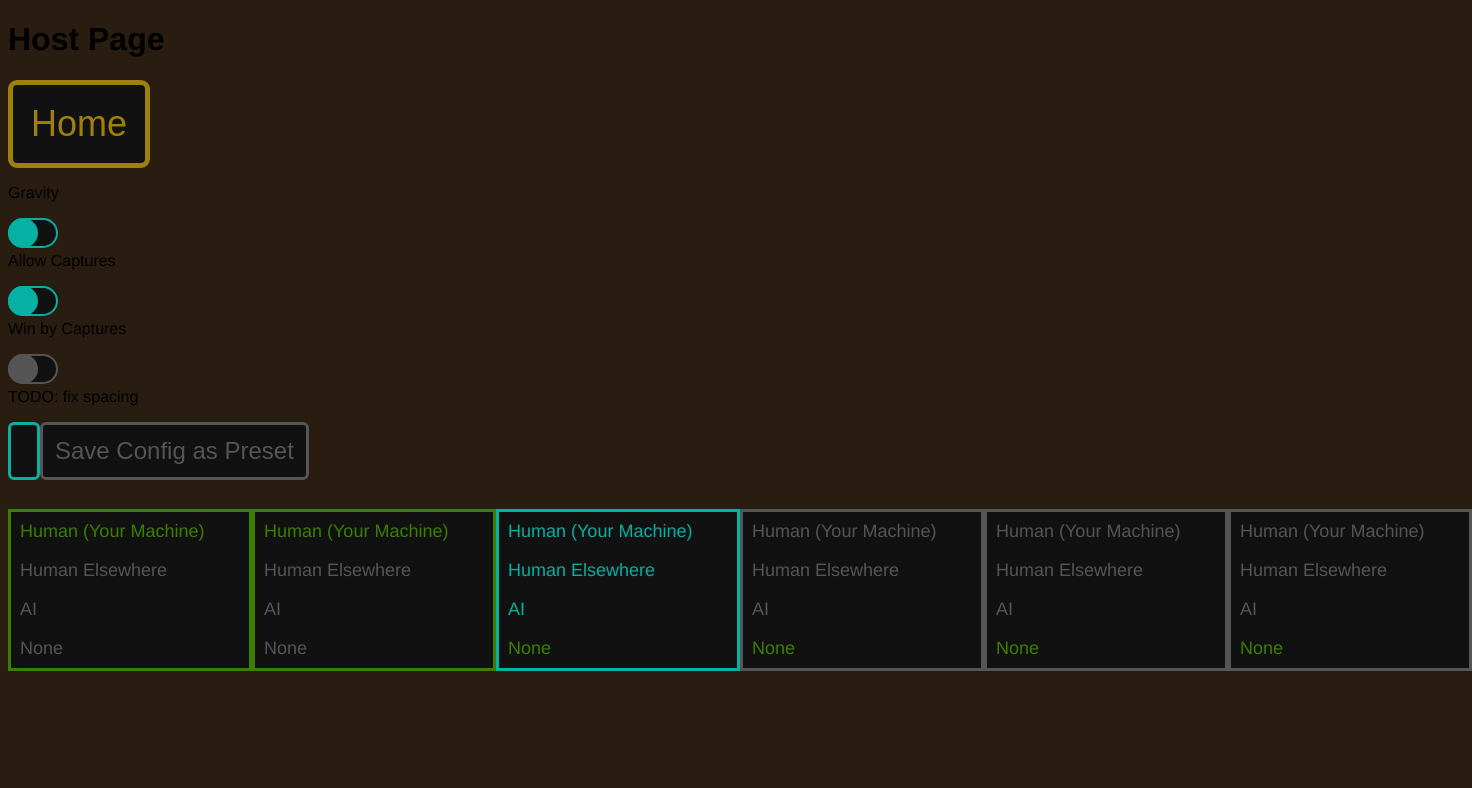
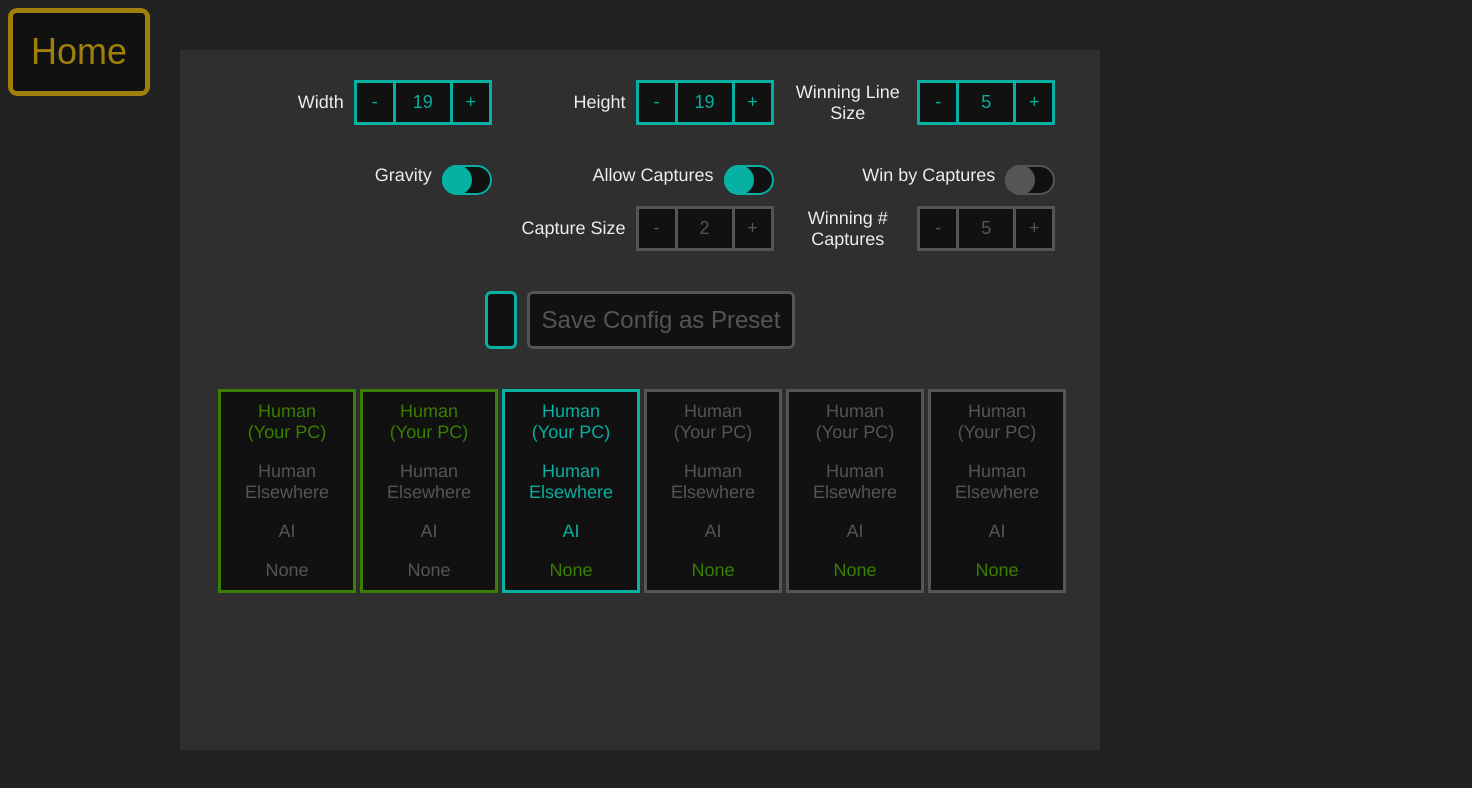
Before and after one commit to JustusHibshman/line-games, an Angular app in the folder client/: page /host in a window 1280 px wide. Shown: the top 788 px of the page, 1472 px wide, since content can reach past the window. Built offline with nearby package versions, Linux system fonts and the light colour scheme.

Commit message:
Placed many components on the host page

```diff
--- a/client/src/app/components/player-type-selector/player-type-selector.component.html
+++ b/client/src/app/components/player-type-selector/player-type-selector.component.html
@@ -2,7 +2,7 @@
     <div>
         <input type="radio" id="localHuman {{ formID() }}"   [name]="formID()"
             (change)="setValue(0)" [checked]="choice() == 0" [disabled]="disable()" >
-        <label for="localHuman {{ formID() }}" class="{{ lhc() }}" >Human (Your Machine)</label>
+        <label for="localHuman {{ formID() }}" class="{{ lhc() }}" >Human<br/>(Your PC)</label>
     </div>
     <div>
         <input type="radio" id="distantHuman {{ formID() }}" [name]="formID()"
--- a/client/src/app/components/player-type-selector/player-type-selector.component.scss
+++ b/client/src/app/components/player-type-selector/player-type-selector.component.scss
@@ -25,7 +25,7 @@ label {
     display: block;
     padding: 9px;
 
-    width: 220px;
+    width: 114px;
     background-color: #111111;
     font-size: 18px;
 }
--- a/client/src/app/components/toggle-switch/toggle-switch.component.html
+++ b/client/src/app/components/toggle-switch/toggle-switch.component.html
@@ -2,4 +2,5 @@
     <input type="checkbox" class="slider" [(ngModel)]="value" [disabled]="disable()" >
     <span class="slider"></span>
     <span class="sliderBackdrop"></span>
+    <span class="useSpace"></span>
 </label>
--- a/client/src/app/components/toggle-switch/toggle-switch.component.scss
+++ b/client/src/app/components/toggle-switch/toggle-switch.component.scss
@@ -86,3 +86,8 @@ input:disabled {
         }
     }
 }
+
+span.useSpace {
+    display: block;
+    width: 50px;
+}
--- a/client/src/app/host/host.component.html
+++ b/client/src/app/host/host.component.html
@@ -1,25 +1,64 @@
-<h1>Host Page</h1>
+<app-nav-button [target]='"/"' [text]='"Home"' />
 
-<div>
-<app-nav-button [target]='"/"' [text]='"Home"' />
+<div class="main">
+    <div class="inputRow">
+        <div class="inputRowItem">
+        <span class="label">Width</span>
+        <app-integer-input [(value)]="width" [min]="3" [max]="19"
+                [disable]="false" />
+        </div>
+        <div class="inputRowItem">
+        <span class="label">Height</span>
+        <app-integer-input [(value)]="height" [min]="3" [max]="19" [disable]="false" />
         </div>
 
-<p>Gravity</p>
+        <div class="inputRowItem">
+        <span class="label">Winning Line Size</span>
+        <app-integer-input [(value)]="lineSize" [max]="boardMin()" [disable]="false" />
+        </div>
+    </div>
+    <div class="bigRowSpacer"></div>
+    <div class="inputRow">
+        <div class="inputRowItem">
+        <span class="label">Gravity</span>
         <app-toggle-switch [defaultValue]="false" [(value)]="gravity" />
+        </div>
 
-<p>Allow Captures</p>
+        <div class="inputRowItem">
+        <span class="label">Allow Captures</span>
         <app-toggle-switch [defaultValue]="false" [(value)]="allowCaptures" />
+        </div>
 
-<p>Win by Captures</p>
-<app-toggle-switch [defaultValue]="false" [disable]="!allowCaptures()" [(value)]="winByCaptures" />
+        <div class="inputRowItem">
+        <span class="label">Win by Captures</span>
+        <app-toggle-switch [defaultValue]="false" [(value)]="winByCaptures"
+                [disable]="!allowCaptures()" />
+        </div>
+    </div>
+    <div class="smallRowSpacer"></div>
+    <div class="inputRow">
+        <div class="inputRowItem"></div>
 
-<p>TODO: fix spacing</p>
-<app-text-box [(text)]="configName" [maxLength]="20" />
-<app-action-button [text]="'Save Config as Preset'" [disable]="configName() == ''" (click)="saveConfigAsPreset()" />
+        <div class="inputRowItem">
+        <span class="label">Capture Size</span>
+        <app-integer-input [(value)]="captureSize" [max]="boardMin() - 2"
+                [disable]="!allowCaptures()" />
+        </div>
 
-<br/><br/>
-
+        <div class="inputRowItem">
+        <span class="label">Winning # Captures</span>
+        <app-integer-input [(value)]="winningCaptures" [max]="7" [disable]="!winByCaptures()" />
+        </div>
+    </div>
+    <div class="bigRowSpacer"></div>
+    <div>
+        <app-text-box [(text)]="configName" [maxLength]="20" class="label" />
+        <app-action-button [text]="'Save Config as Preset'" [disable]="configName() == ''"
+                (click)="saveConfigAsPreset()" />
+    </div>
+    <div class="bigRowSpacer"></div>
     <div class="playerTypeSelectors">
+        <div></div> <!-- I am not sure yet why this is necessary -->
         <app-player-type-selector [(choice)]="playerTypes[0]" [formID]="'0'"
                     [disable]="ptDisabled[0]()" />
         <app-player-type-selector [(choice)]="playerTypes[1]" [formID]="'1'"
@@ -33,3 +72,4 @@
         <app-player-type-selector [(choice)]="playerTypes[5]" [formID]="'5'"
                     [disable]="ptDisabled[5]()" />
     </div>
+</div>
--- a/client/src/app/host/host.component.scss
+++ b/client/src/app/host/host.component.scss
@@ -1,3 +1,47 @@
+div.main {
+    padding: 30px;
+    position: absolute;
+    top: 0;
+    bottom: 0;
+    left: 0;
+    right: 0;
+    width: 860px;
+    height: 640px;
+    margin: auto;
+
+    text-align: center;
+
+    background-color: #2f2f2f;
+    font-size: 18px;
+}
+
+div.inputRow {
+    width: 100%;
+    display: inline-flex;
+    align-items: center;
+    justify-content: space-evenly;
+}
+
+div.inputRowItem {
+    display: flex;
+    align-items: center;
+    justify-content: right;
+    width: 267px;
+}
+
+span.filler {
+    display: block;
+    width: 100%;
+}
+
+div.bigRowSpacer {
+    height: 40px;
+}
+
+div.smallRowSpacer {
+    height: 20px;
+}
+
 div.playerTypeSelectors {
     width: 100%;
     display: inline-flex;
@@ -7,3 +51,7 @@ div.playerTypeSelectors {
         display: inline-flex;
     }
 }
+
+.label {
+    margin-right: 10px;
+}
--- a/client/src/app/host/host.component.ts
+++ b/client/src/app/host/host.component.ts
@@ -1,5 +1,6 @@
 import { Component, computed, signal } from '@angular/core';
 import { ActionButtonComponent } from '@local-components/action-button/action-button.component';
+import { IntegerInputComponent } from '@local-components/integer-input/integer-input.component';
 import { NavButtonComponent } from '@local-components/nav-button/nav-button.component';
 import { PlayerTypeSelectorComponent } from '@local-components/player-type-selector/player-type-selector.component';
 import { TextBoxComponent } from '@local-components/text-box/text-box.component';
@@ -7,15 +8,23 @@ import { ToggleSwitchComponent } from '@local-components/toggle-switch/toggle-sw
 
 @Component({
   selector: 'app-host',
-  imports: [ActionButtonComponent, NavButtonComponent, PlayerTypeSelectorComponent,
-            TextBoxComponent, ToggleSwitchComponent],
+  imports: [ActionButtonComponent, IntegerInputComponent, NavButtonComponent,
+            PlayerTypeSelectorComponent, TextBoxComponent, ToggleSwitchComponent],
   templateUrl: './host.component.html',
   styleUrl: './host.component.scss'
 })
 export class HostComponent {
+    width    = signal<number>(19);
+    height   = signal<number>(19);
+    lineSize: number = 5;
+    boardMin = computed(() => Math.min(this.width(), this.height()));
+
     gravity: boolean = false;
     allowCaptures = signal<boolean>(false);
-    winByCaptures: boolean = false;
+    winByCaptures = signal<boolean>(false);
+
+    captureSize:     number = 2;
+    winningCaptures: number = 5;
 
     configName = signal<string>("");
 
@@ -27,18 +36,6 @@ export class HostComponent {
                    computed(() => this.playerTypes[3]() == 3 || this.playerTypes[5]() != 3),
                    computed(() => this.playerTypes[4]() == 3)]
 
-    setGravity(event: boolean): void {
-        this.gravity = event;
-    }
-
-    setAllowCaptures(event: boolean): void {
-        this.allowCaptures.set(event);
-    }
-
-    setWinByCaptures(event: boolean): void {
-        this.winByCaptures = event;
-    }
-
     saveConfigAsPreset(): void {
         console.log("Save Button Pressed");
     }
--- a/client/src/styles.scss
+++ b/client/src/styles.scss
@@ -1,5 +1,7 @@
 /* You can add global styles to this file, and also import other style files */
 body {
     background-color: #281d10;
+    background-color: #222222;
+    color: #eeeeee;
     font-family: Helvetica;
 }
```
Lines whose indentation alone changed are shown as unchanged.
